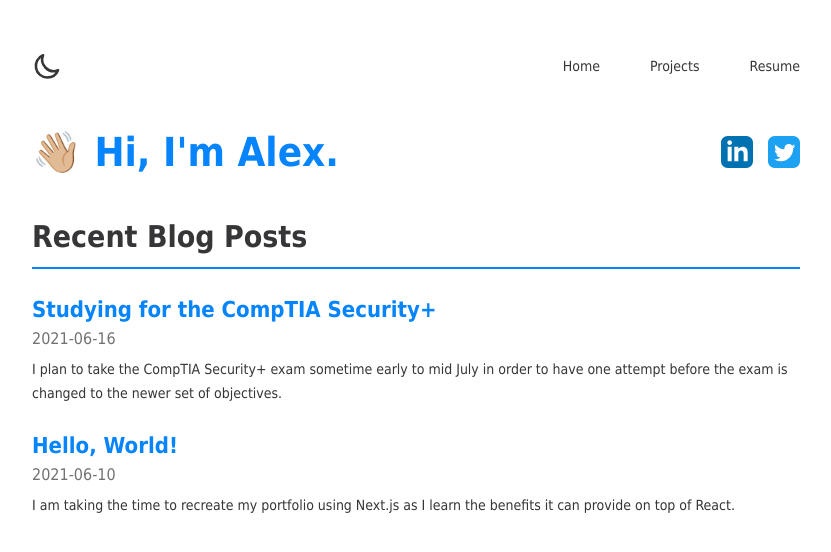
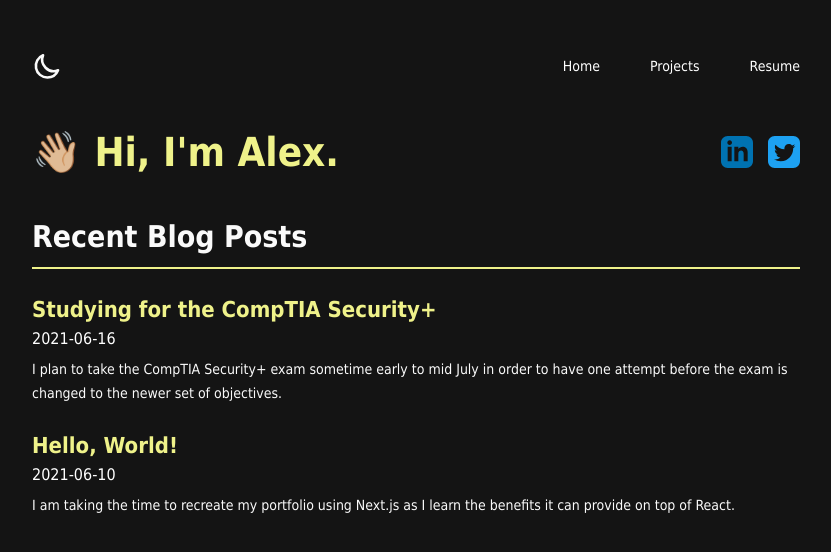
Before and after one commit to alex-lc/portfolio-next, a Next.js app: page / in a window 1280 px wide. Shown: the top 552 px of the page, without its empty margins (224-1055 px from the left). Built offline with nearby package versions, Linux system fonts and the light colour scheme.

Commit message:
Enabling this custom useLocalStorage hook to test it out again now that I figured out static SVG's were causing the CSS styling issue.

```diff
--- a/pages/_app.js
+++ b/pages/_app.js
@@ -1,5 +1,5 @@
 import Head from 'next/head'
-import { useState } from 'react'
+// import { useState } from 'react'
 import { useLocalStorage } from '../utils/useLocalStorage'
 
 import { ThemeProvider } from 'styled-components'
@@ -13,8 +13,8 @@ import Header from '../components/layout/header'
 
 function MyApp({ Component, pageProps }) {
 
-  // const [theme, setTheme] = useLocalStorage('dark-mode')
-  const [theme, setTheme] = useState('light')
+  const [theme, setTheme] = useLocalStorage('dark-mode')
+  // const [theme, setTheme] = useState('light')
   const toggleTheme = () => {
     theme == 'light' ? setTheme('dark') : setTheme('light')
   }
```
